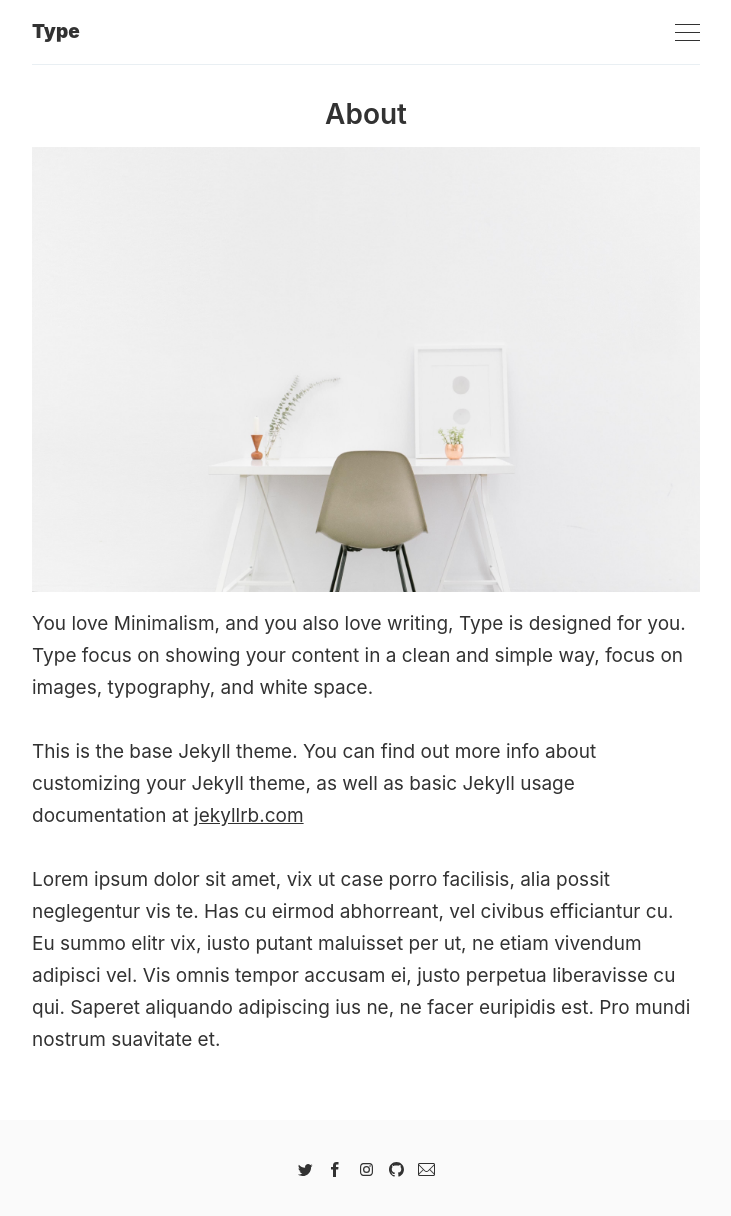
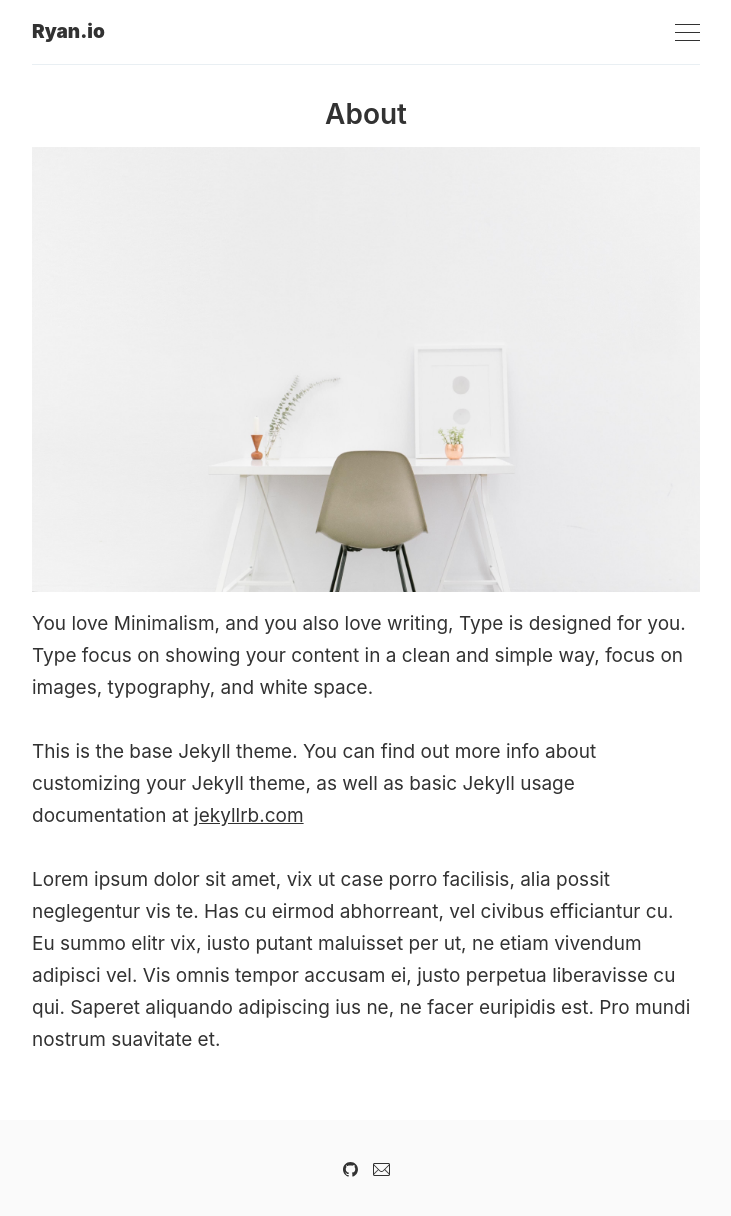
Before and after one commit to hyogol/Ryan.github.io, a Jekyll site: the page built from _pages/about.md, in a window 1280 px wide. Shown: the whole page, without its empty margins (274-1005 px from the left). Built offline with Jekyll 4.4.1, drawn with Linux system fonts in a browser that asks for light colours.

Commit message:
footer modified

```diff
--- a/_config.yml
+++ b/_config.yml
@@ -6,13 +6,13 @@
 # 'jekyll serve'. If you change this file, please restart the server process.
 
 # Site settings
-title: Type
-email: ''
-description: ''
+title: Ryan.io
+email: 'hyogol@hotmail.com'
+description: '내 블로그다'
 baseurl: '' # The subpath of your site, e.g. /blog
 url: 'https://hyogol.github.io/' # The base hostname & protocol for your site
 twitter: ''
-github: ''
+github: 'https://github.com/hyogol'
 instagram: ''
 facebook: ''
 
--- a/_includes/footer.html
+++ b/_includes/footer.html
@@ -1,35 +1,53 @@
-<footer class='c-footer'>
-  <div class='o-grid'>
-    <div class='o-grid__col o-grid__col--full'>
-
-      <ul class='o-plain-list c-social-nav u-text-center'>
-        <li class='c-social-nav__item'>
-          <a href='{{ site.twitter }}' target='_blank'>
-            <span class='c-social-nav__icon' data-icon='ei-sc-twitter' data-size='s'></span>
+<footer class="c-footer">
+  <div class="o-grid">
+    <div class="o-grid__col o-grid__col--full">
+      <ul class="o-plain-list c-social-nav u-text-center">
+        <!-- <li class="c-social-nav__item">
+          <a href="{{ site.twitter }}" target="_blank">
+            <span
+              class="c-social-nav__icon"
+              data-icon="ei-sc-twitter"
+              data-size="s"
+            ></span>
           </a>
         </li>
-        <li class='c-social-nav__item'>
-          <a href='{{ site.facebook }}' target='_blank'>
-            <span class='c-social-nav__icon' data-icon='ei-sc-facebook' data-size='s'></span>
+        <li class="c-social-nav__item">
+          <a href="{{ site.facebook }}" target="_blank">
+            <span
+              class="c-social-nav__icon"
+              data-icon="ei-sc-facebook"
+              data-size="s"
+            ></span>
           </a>
         </li>
-        <li class='c-social-nav__item'>
-          <a href='{{ site.instagram }}' target='_blank'>
-            <span class='c-social-nav__icon' data-icon='ei-sc-instagram' data-size='s'></span>
+        <li class="c-social-nav__item">
+          <a href="{{ site.instagram }}" target="_blank">
+            <span
+              class="c-social-nav__icon"
+              data-icon="ei-sc-instagram"
+              data-size="s"
+            ></span>
+          </a>
+        </li> -->
+        <li class="c-social-nav__item">
+          <a href="{{ site.github }}" target="_blank">
+            <span
+              class="c-social-nav__icon"
+              data-icon="ei-sc-github"
+              data-size="s"
+            ></span>
           </a>
         </li>
-        <li class='c-social-nav__item'>
-          <a href='{{ site.github }}' target='_blank'>
-            <span class='c-social-nav__icon' data-icon='ei-sc-github' data-size='s'></span>
-          </a>
-        </li>
-        <li class='c-social-nav__item'>
-          <a href='mailto:{{ site.email }}' target='_blank'>
-            <span class='c-social-nav__icon' data-icon='ei-envelope' data-size='s'></span>
+        <li class="c-social-nav__item">
+          <a href="mailto:{{ site.email }}" target="_blank">
+            <span
+              class="c-social-nav__icon"
+              data-icon="ei-envelope"
+              data-size="s"
+            ></span>
           </a>
         </li>
       </ul>
-
     </div>
   </div>
 </footer>
```
